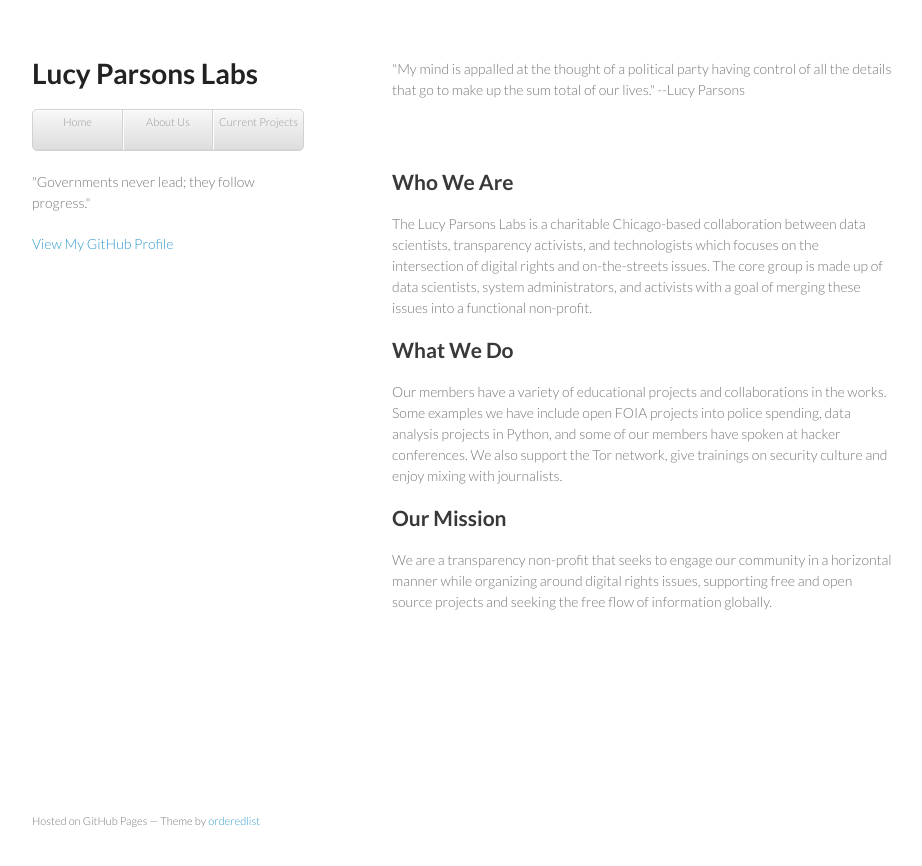
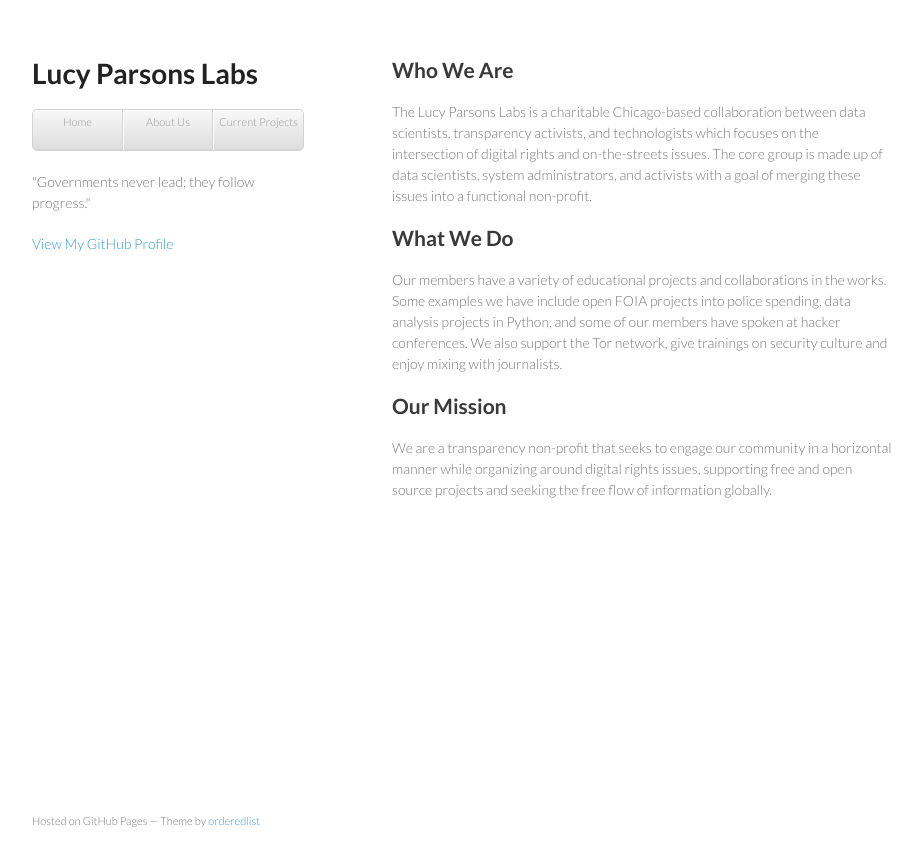
Before and after one commit to pmocek/lucyparsons.github.io, a Jekyll site: the page built from index.html, in a window 1280 px wide. Shown: the top 866 px of the page, without its empty margins (178-1100 px from the left). Built offline with Jekyll 4.4.1, drawn with Linux system fonts in a browser that asks for light colours.

```diff
--- a/_layouts/default.html
+++ b/_layouts/default.html
@@ -16,7 +16,6 @@
     <div class="wrapper">
       <header>
         <h1>Lucy Parsons Labs</h1>
-	<body>
 		<nav>
 		<ul>
 			<li><a href="/">Home</a></li>
@@ -26,13 +25,9 @@
 		</nav>
         <p>&quot;Governments never lead; they follow progress.&quot;</p>
 
-
         <p class="view"><a href="https://github.com/lucyparsons">View My GitHub Profile</a></p>
 
       </header>
-      <section>
-        <p>"My mind is appalled at the thought of a political party having control of all the details that go to make up the sum total of our lives." --Lucy Parsons</p>
-      </section>
 
 	{{ content }}
 
```
